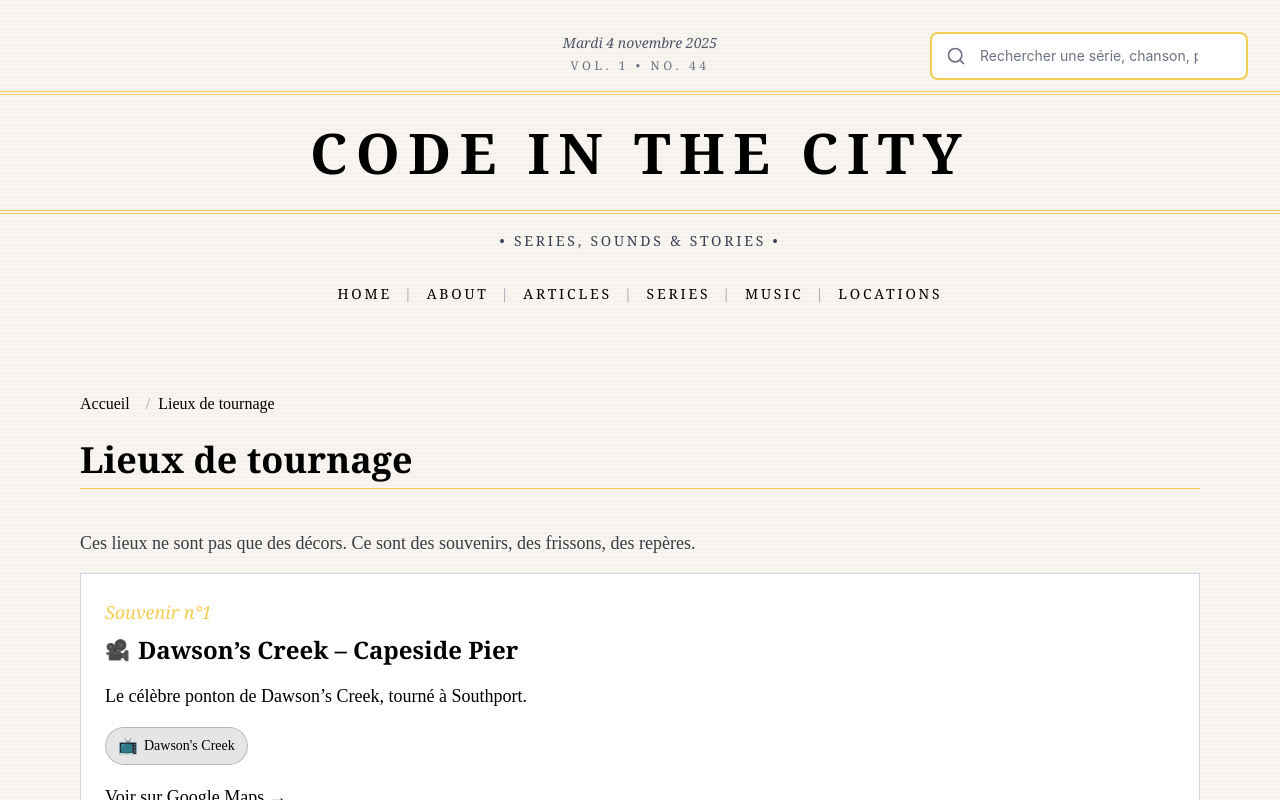
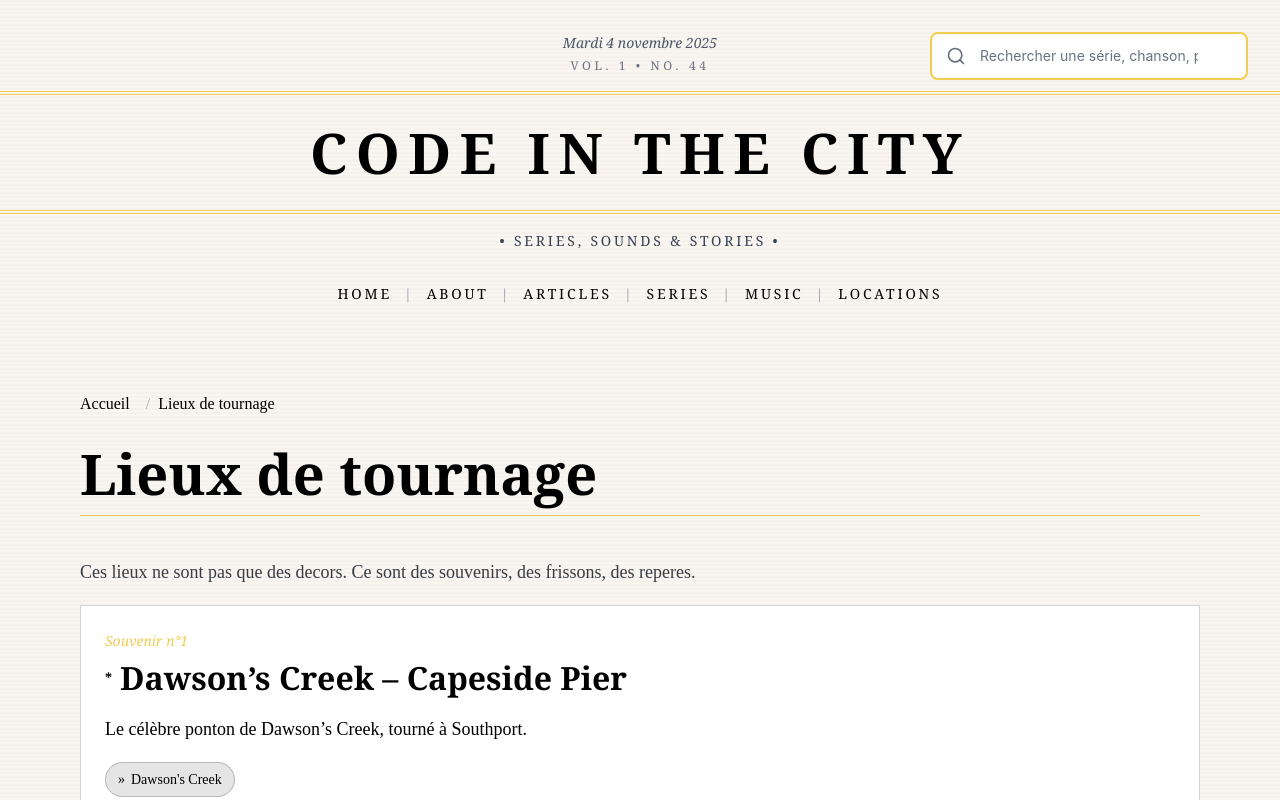
Before and after one commit to GaelleB/code-in-the-city, a Next.js app: page /locations in a window 1280 px wide. Shown: the top 800 px of the page. Built offline with nearby package versions, Linux system fonts and the light colour scheme.

Commit message:
Refonte du hub lieux de tournage

```diff
--- a/app/locations/page.tsx
+++ b/app/locations/page.tsx
@@ -1,19 +1,17 @@
 "use client";
 
 import { useEffect, useRef, useState } from "react";
+import Link from "next/link";
 import { gsap } from "gsap";
 import Card from "@/components/Card";
-import Link from "next/link";
 import FilmOverlay from "@/components/FilmOverlay";
+import Breadcrumb from "@/components/Breadcrumb";
 import { lieux } from "@/data/lieux";
 import { getSeriesForLocation } from "../../utils/relations";
-import Image from "next/image";
-import Breadcrumb from "@/components/Breadcrumb";
 
-// Titre narratif
 function NarrativeTitle({ index }: { index: number }) {
     return (
-        <h3 className="font-serif italic text-lg text-[var(--color-secondary)] mb-2">
+        <h3 className="font-serif italic typo-small text-[var(--color-secondary)] mb-2">
             Souvenir n°{index + 1}
         </h3>
     );
@@ -33,23 +31,21 @@ export default function LocationPage() {
             );
         }
 
-        // Smooth scroll vers l'ancre si présente dans l'URL et mise en évidence
         const hash = window.location.hash;
         if (hash) {
-        const lieuId = hash.replace('#lieu-', '');
-        const lieuIdNumber = parseInt(lieuId);
+            const lieuId = hash.replace("#lieu-", "");
+            const lieuIdNumber = parseInt(lieuId, 10);
 
-        if (!isNaN(lieuIdNumber)) {
+            if (!Number.isNaN(lieuIdNumber)) {
                 setHighlightedLieu(lieuIdNumber);
 
                 setTimeout(() => {
                     const target = document.querySelector(hash);
                     if (target) {
-                target.scrollIntoView({ behavior: 'smooth', block: 'center' });
+                        target.scrollIntoView({ behavior: "smooth", block: "center" });
                     }
                 }, 100);
 
-            // Retirer la mise en évidence après 3 secondes
                 setTimeout(() => {
                     setHighlightedLieu(null);
                 }, 3000);
@@ -58,16 +54,16 @@ export default function LocationPage() {
     }, []);
 
     return (
-        <main className="max-w-6xl mx-auto px-4 py-12" style={{ scrollBehavior: 'smooth' }}>
+        <main className="max-w-6xl mx-auto px-4 py-12" style={{ scrollBehavior: "smooth" }}>
             <Breadcrumb />
 
-            <h1 className="text-4xl font-serif font-bold mb-10 border-b border-[var(--color-secondary)] pb-2 animate-fade-in">
+            <h1 className="typo-h1 font-serif font-bold mb-10 border-b border-[var(--color-secondary)] pb-2 animate-fade-in">
                 Lieux de tournage
             </h1>
 
             <section className="space-y-12">
-                <p className="font-cursive text-lg text-[var(--color-dark)] mb-4 animate-fade-in">
-                Ces lieux ne sont pas que des décors. Ce sont des souvenirs, des frissons, des repères.
+                <p className="font-cursive typo-body text-[var(--color-dark)] mb-4 animate-fade-in">
+                    Ces lieux ne sont pas que des decors. Ce sont des souvenirs, des frissons, des reperes.
                 </p>
 
                 {lieux.map((lieu, idx) => (
@@ -77,53 +73,44 @@ export default function LocationPage() {
                             ref={(el) => {
                                 containerRefs.current[idx] = el;
                             }}
-                            className={`group relative film-strip-container transition-all duration-500 hover:-translate-y-1
-                                ${highlightedLieu === lieu.id
-                                    ? 'scale-105 ring-4 ring-[var(--color-primary)] ring-opacity-70 shadow-2xl shadow-[var(--color-primary)]/30 rounded-xl'
-                                    : ''
+                            className={`group relative film-strip-container transition-all duration-500 hover:-translate-y-1 ${
+                                highlightedLieu === lieu.id
+                                    ? "scale-105 ring-4 ring-[var(--color-primary)] ring-opacity-70 shadow-2xl shadow-[var(--color-primary)]/30 rounded-xl"
+                                    : ""
                             }`}
                         >
-                            {/* Image pellicule en fond */}
-                            <Image
-                            src="/images/film-strip.png"
-                            alt="Effet pellicule"
-                            fill
-                            sizes="(max-width: 768px) 100vw, 50vw"
-                            className="film-strip-image pointer-events-none"
-                            loading="lazy"
-                            />
-
-                            {/* Contenu de la carte */}
-                            <div className="film-card relative z-10 ">
+                            <div className="film-card relative z-10">
                                 <Card className="bg-white">
                                     <NarrativeTitle index={idx} />
-                                <h2 className="text-2xl font-serif font-bold mb-4 flex items-center gap-2">
-                                <span className="text-xl">🎥</span> {lieu.nom}
+                                    <h2 className="typo-h2 font-serif font-bold mb-4 flex items-center gap-2">
+                                        <span className="typo-small" aria-hidden>
+                                            *
+                                        </span>
+                                        {lieu.nom}
                                     </h2>
-                                <p className="text-[var(--color-text-dark)] mb-4 leading-relaxed">
+                                    <p className="typo-body text-[var(--color-text-dark)] mb-4 leading-relaxed">
                                         {lieu.description}
                                     </p>
 
-                                {/* Séries tournées ici */}
                                     {(() => {
                                         const seriesForLocation = getSeriesForLocation(lieu.id);
-                                return seriesForLocation.length > 0 && (
+                                        return (
+                                            seriesForLocation.length > 0 && (
                                                 <div className="mb-4">
                                                     <div className="flex flex-wrap gap-2">
                                                         {seriesForLocation.map((serie) => (
                                                             <Link key={serie.id} href={`/series/${serie.id}`}>
-                                            <span className="inline-flex items-center gap-1.5 px-3 py-1.5 rounded-full text-sm font-medium
-                                                            bg-[var(--color-primary)]/10 text-[var(--color-primary)]
-                                                            border border-[var(--color-primary)]/20
-                                                            hover:bg-[var(--color-primary)]/20 hover:border-[var(--color-primary)]/40
-                                                            transition-all duration-200 cursor-pointer">
-                                            <span className="text-base">📺</span>
+                                                                <span className="inline-flex items-center gap-1.5 px-3 py-1.5 rounded-full typo-small font-medium bg-[var(--color-primary)]/10 text-[var(--color-primary)] border border-[var(--color-primary)]/20 hover:bg-[var(--color-primary)]/20 hover:border-[var(--color-primary)]/40 transition-all duration-200 cursor-pointer">
+                                                                    <span className="typo-small" aria-hidden>
+                                                                        »
+                                                                    </span>
                                                                     <span>{serie.title}</span>
                                                                 </span>
                                                             </Link>
                                                         ))}
                                                     </div>
                                                 </div>
+                                            )
                                         );
                                     })()}
 
@@ -131,7 +118,7 @@ export default function LocationPage() {
                                         href={lieu.mapUrl}
                                         target="_blank"
                                         rel="noopener noreferrer"
-                                className="text-[var(--color-primary)] hover:underline font-medium hover:text-black transition-colors"
+                                        className="typo-small text-[var(--color-primary)] hover:underline font-medium hover:text-black transition-colors"
                                     >
                                         Voir sur Google Maps →
                                     </Link>
@@ -141,21 +128,22 @@ export default function LocationPage() {
                     </FilmOverlay>
                 ))}
             </section>
+
             <section className="mt-12 flex flex-col gap-8">
                 <Link href="/locations/itineraires-geek">
                     <Card className="cursor-pointer">
-                        <h3 className="text-xl font-serif font-semibold">Itinéraires geek</h3>
-                        <p className="text-[var(--color-dark)]">
-                        Pars à l’aventure sur les traces de mes séries préférées.
+                        <h3 className="typo-h3 font-serif font-semibold">Itineraires geek</h3>
+                        <p className="typo-body text-[var(--color-dark)]">
+                            Pars a l&apos;aventure sur les traces de mes series preferees.
                         </p>
                     </Card>
                 </Link>
 
                 <Link href="/locations/inspiration-ny">
                     <Card className="cursor-pointer">
-                        <h3 className="text-xl font-serif font-semibold">Inspiration NY</h3>
-                        <p className="text-[var(--color-dark)]">
-                        Entre gratte-ciels et ruelles secrètes, laisse-toi inspirer par New York.
+                        <h3 className="typo-h3 font-serif font-semibold">Inspiration NY</h3>
+                        <p className="typo-body text-[var(--color-dark)]">
+                            Entre gratte-ciels et ruelles secretes, laisse-toi inspirer par New York.
                         </p>
                     </Card>
                 </Link>
```
Lines whose indentation alone changed are shown as unchanged.
